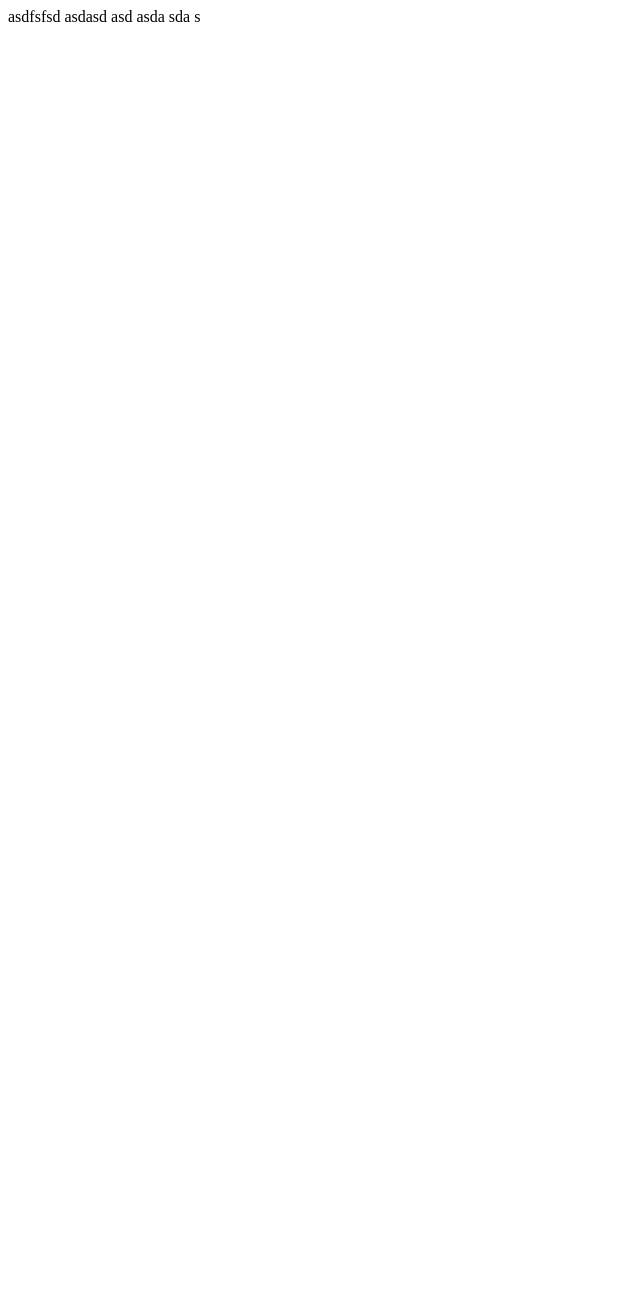
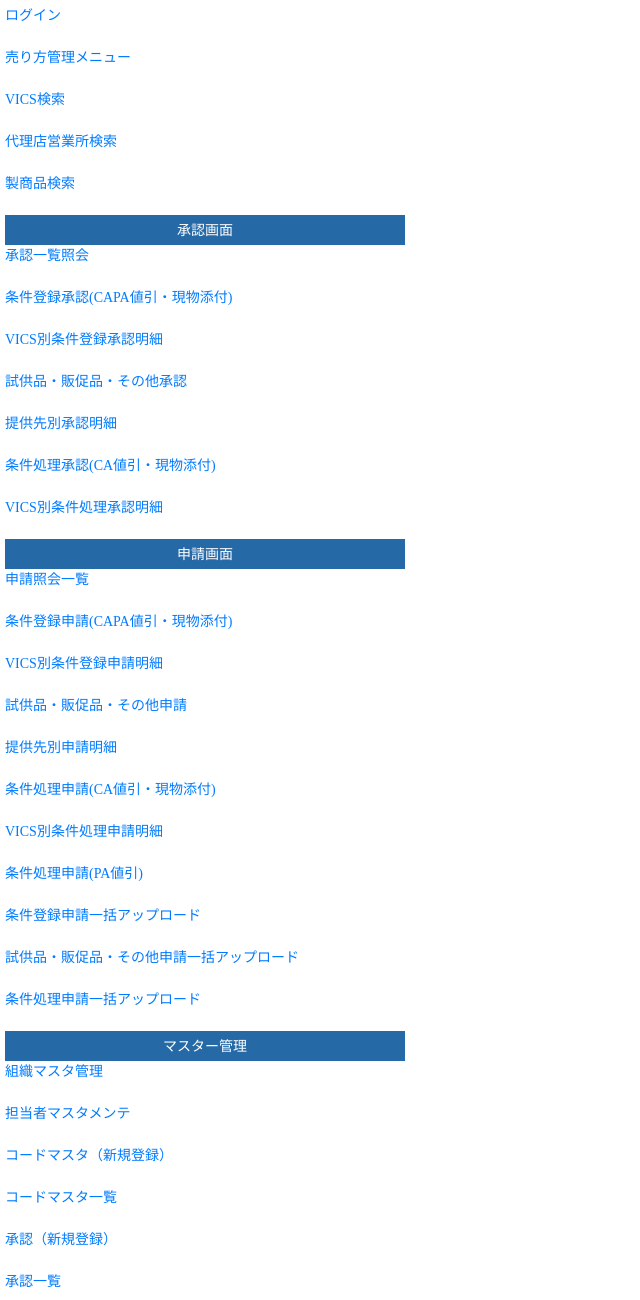
Before and after one commit to hongquan1524/hongquan-website, a plain HTML site: page index.html in a window 1280 px wide. Shown: the whole page, without its empty margins (0-640 px from the left). Before the commit the page ends 800 px from the top, so only its background shows below. Drawn offline with Linux system fonts and the light colour scheme.

Commit message:
Add files via upload

```diff
--- a/index.html
+++ b/index.html
@@ -1,6 +1,62 @@
-asdfsfsd
-asdasd
-asd
-asda
-sda
-s
+<html>
+<head>
+	<meta charset="UTF-8">
+	<title>共立</title>
+	<script type="text/javascript" src="static/js/jquery-3.4.1.js"></script>
+	<script type="text/javascript" src="static/js/jquery-ui.min.js"></script>
+	<script type="text/javascript" src="static/jspreadsheet/index.js"></script>
+	<script type="text/javascript" src="static/js/jsuites.js"></script>
+	<script type="text/javascript" src="static/js/bootstrap.min.js"></script>
+	<link rel="stylesheet" href="static/css/jquery-ui.min.css" type="text/css" />
+	<link rel="stylesheet" media="all" href="static/css/jspreadsheet.css" type="text/css" />
+	<link rel="stylesheet" href="static/css/jsuites.css" type="text/css" />
+	<link rel="stylesheet" href="static/css/bootstrap.css" type="text/css" />
+	<link rel="stylesheet" href="static/css/common.css" type="text/css" />
+
+</head>
+
+<body>
+	<div style="padding: 5">
+		<span style=""><a href="CM001_template.html" target="blank"><span>ログイン</span></a></span><br><br>
+		<span style=""><a href="CM003_template.html" target="blank"><span>売り方管理メニュー</span></a></span><br><br>
+		<span style=""><a href="RF001_template.html" target="blank"><span>VICS検索</span></a></span><br><br>
+		<span style=""><a href="RF002_template.html" target="blank"><span>代理店営業所検索</span></a></span><br><br>
+		<span style=""><a href="RF003_template.html" target="blank"><span>製商品検索</span></a></span><br><br>
+
+		<div style="width: 400px; height: 30px;text-align: center; padding-top:5px; background-color: #2669A7;">
+			<span style="color: white;"><span>承認画面</span></span>
+		</div>
+		<span style=""><a href="AR002_template.html" target="blank"><span>承認一覧照会</span></a></span><br><br>
+		<span style=""><a href="AR005_template.html" target="blank"><span>条件登録承認(CAPA値引・現物添付)</span></a></span><br><br>
+		<span style=""><a href="AR006_template.html" target="blank"><span>VICS別条件登録承認明細</span></a></span><br><br>
+		<span style=""><a href="AR009_template.html" target="blank"><span>試供品・販促品・その他承認</span></a></span><br><br>
+		<span style=""><a href="AR010_template.html" target="blank"><span>提供先別承認明細</span></a></span><br><br>
+		<span style=""><a href="AR013_template.html" target="blank"><span>条件処理承認(CA値引・現物添付)</span></a></span><br><br>
+		<span style=""><a href="AR014_template.html" target="blank"><span>VICS別条件処理承認明細</span></a></span><br><br>
+
+		<div style="width: 400px; height: 30px;text-align: center; padding-top:5px; background-color: #2669A7;">
+			<span style="color: white;"><span>申請画面</span></span>
+		</div>
+		<span style=""><a href="AR001_template.html" target="blank"><span>申請照会一覧</span></a></span><br><br>
+		<span style=""><a href="AR003_template.html" target="blank"><span>条件登録申請(CAPA値引・現物添付)</span></a></span><br><br>
+		<span style=""><a href="AR004_template.html" target="blank"><span>VICS別条件登録申請明細</span></a></span><br><br>
+		<span style=""><a href="AR007_template.html" target="blank"><span>試供品・販促品・その他申請</span></a></span><br><br>
+		<span style=""><a href="AR008_template.html" target="blank"><span>提供先別申請明細</span></a></span><br><br>
+		<span style=""><a href="AR011_template.html" target="blank"><span>条件処理申請(CA値引・現物添付)</span></a></span><br><br>
+		<span style=""><a href="AR012_template.html" target="blank"><span>VICS別条件処理申請明細</span></a></span><br><br>
+		<span style=""><a href="AR015_template.html" target="blank"><span>条件処理申請(PA値引)</span></a></span><br><br>
+		<span style=""><a href="AR0161_template.html" target="blank"><span>条件登録申請一括アップロード</span></a></span><br><br>
+		<span style=""><a href="AR0171_template.html" target="blank"><span>試供品・販促品・その他申請一括アップロード</span></a></span><br><br>
+		<span style=""><a href="AR0181_template.html" target="blank"><span>条件処理申請一括アップロード</span></a></span><br><br>
+		<div style="width: 400px; height: 30px;text-align: center; padding-top:5px; background-color: #2669A7;">
+			<span style="color: white;"><span>マスター管理</span></span>
+		</div>
+		<span style=""><a href="MS001_1_template.html" target="blank"><span>組織マスタ管理</span></a></span><br><br>
+		<span style=""><a href="MS002_1_template.html" target="blank"><span>担当者マスタメンテ</span></a></span><br><br>
+		<span style=""><a href="MS003_6_template.html" target="blank"><span>コードマスタ（新規登録）</span></a></span><br><br>
+		<span style=""><a href="MS003_1_template.html" target="blank"><span>コードマスタ一覧</span></a></span><br><br>
+		<span style=""><a href="MS005_6_template.html" target="blank"><span>承認（新規登録）</span></a></span><br><br>
+		<span style=""><a href="MS005_1_template.html" target="blank"><span>承認一覧</span></a></span><br><br>
+	</div>
+</body>
+</html>
```
